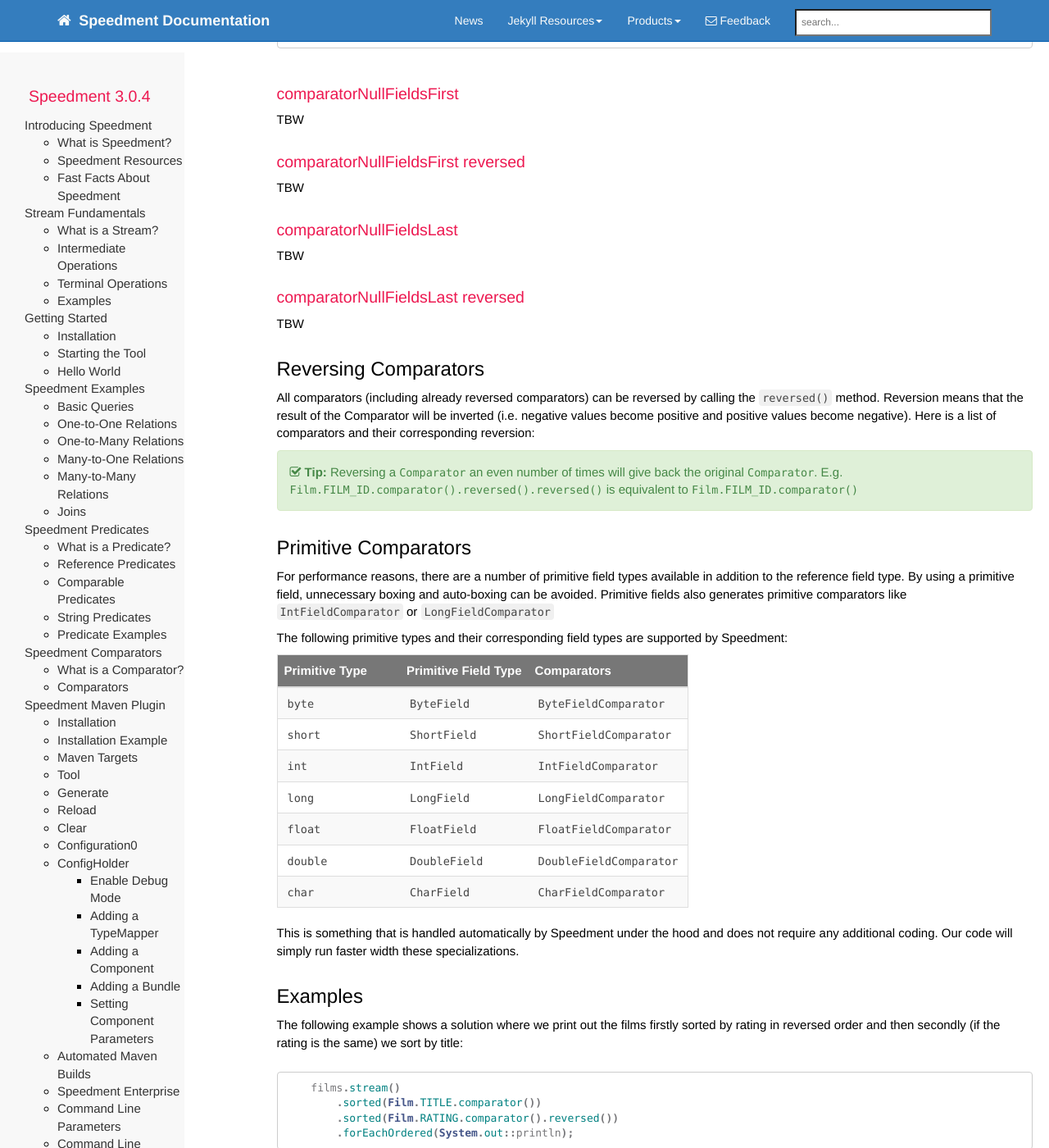
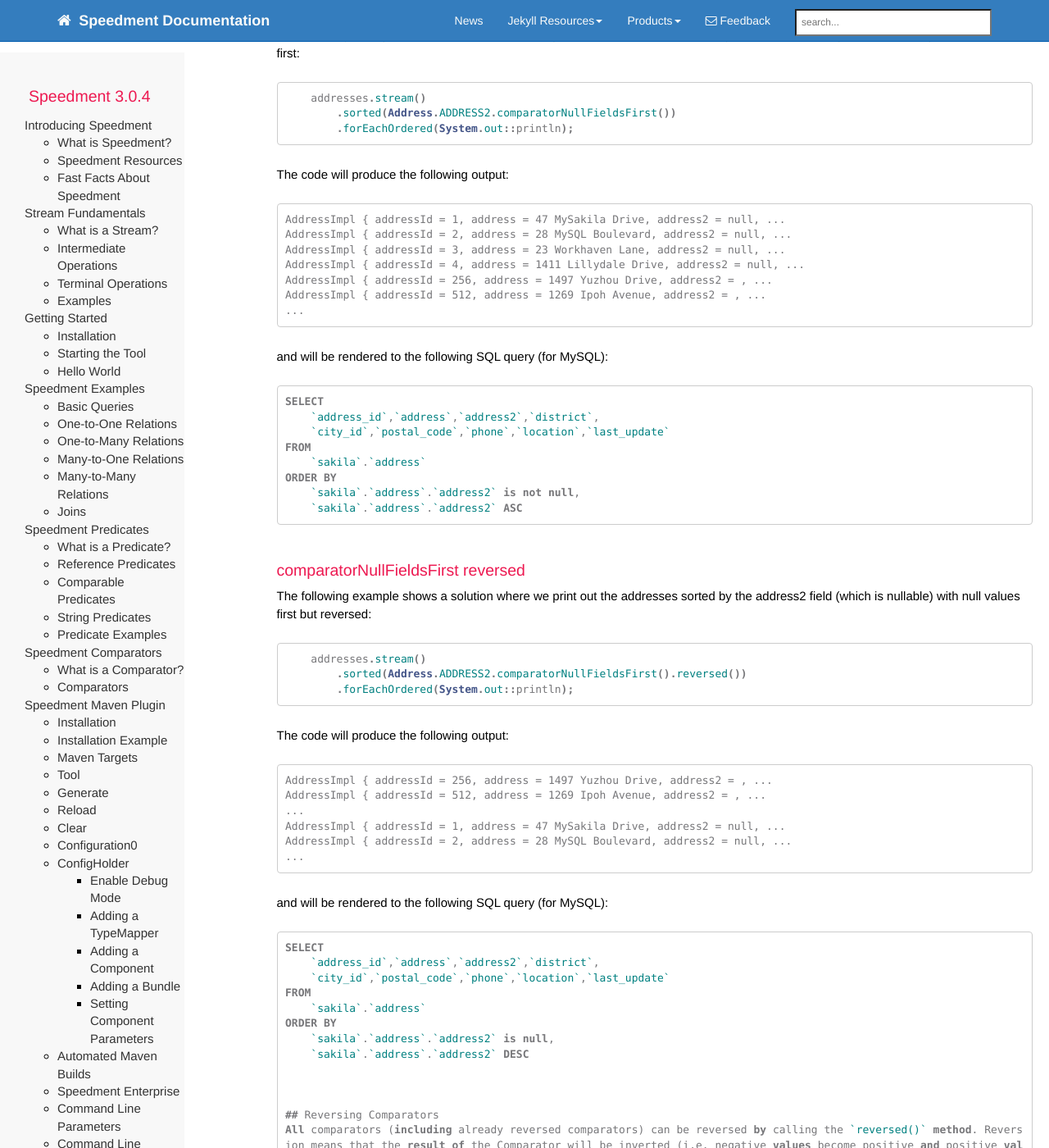
Before and after one commit to speedment/speedment-doc, a Jekyll site: the page built from pages/comparator.md, in a window 1280 px wide and 1400 px high, scrolled down 3315 px. Shown: the whole window at 82% size. Built offline with Jekyll 4.4.1, drawn with Linux system fonts in a browser that asks for light colours; nearby versions of some CDN libraries; comment, search, counter and statistics services are not loaded; some of the changed text lies outside the part shown.

Commit message:
Update comparator with new null handling

````diff
--- a/pages/comparator.md
+++ b/pages/comparator.md
@@ -67,10 +67,6 @@
 Don't do This: `sorted(Comparator.naturalOrder())`
 " %}
 
-{% include note.html content= "
-Speedment Enterprise in-JVM-memory acceleration is making use of the Field comparators.
-" %}
-
 The rest of this chapter will be about how we can get comparators from different `Field` types and how these comparators can be used.
 
 
@@ -83,14 +79,12 @@
 Comparable fields can be tested for equality and can also be compared to other objects of the same type.
 In the table below, the "Outcome" is a stream where the elements are `sorted()` using a `Comparator<ENTITY>` and they will have the:
 
-| Nulls | Method                                 |  Outcome                                               |
-| :--:  | :------------------------------------- | :----------------------------------------------------- |
-| No    | comparator()                           | natural order                                          |
-| No    | comparator().reversed()                | reversed natural order                                 |
-| Yes   | comparatorNullFieldsFirst()            | natural order with nulls first                         |
-| Yes   | comparatorNullFieldsFirst().reversed() | reversed natural order will nulls last                 |
-| Yes   | comparatorNullFieldsLast()             | natural order with nulls last                          |
-| Yes   | comparatorNullFieldsLast().reversed()  | reversed natural order with nulls first                |
+| Method                                 |  Outcome                                    | Example    |
+| :------------------------------------- | :------------------------------------------ | :--------- |
+| comparator()                           | natural order with nulls last               | A, B, null |
+| comparator().reversed()                | reversed (natural order with nulls last)    | null, B, A |
+| comparatorNullFieldsFirst()            | natural order with nulls first              | null, A, B |
+| comparatorNullFieldsFirst().reversed() | reversed (natural order will nulls first)   | B, A, null |
 
 ### comparator
 The following example shows a solution where we print out the films sorted by title:
@@ -115,6 +109,7 @@
 FROM
     `sakila`.`film`
 ORDER BY
+     `sakila`.`address`.`address2` is null,
      `sakila`.`film`.`title` ASC
 ```
 
@@ -142,21 +137,68 @@
 FROM
     `sakila`.`film`
 ORDER BY
+    `sakila`.`address`.`address2` is not null,
     `sakila`.`film`.`title` DESC
 ```
 
 
 ### comparatorNullFieldsFirst
-TBW
+The following example shows a solution where we print out the addresses sorted by the address2 field (which is nullable) with null values first:
+``` java
+    addresses.stream()
+        .sorted(Address.ADDRESS2.comparatorNullFieldsFirst())
+        .forEachOrdered(System.out::println);
+```
+The code will produce the following output:
+``` text
+AddressImpl { addressId = 1, address = 47 MySakila Drive, address2 = null, ...
+AddressImpl { addressId = 2, address = 28 MySQL Boulevard, address2 = null, ...
+AddressImpl { addressId = 3, address = 23 Workhaven Lane, address2 = null, ...
+AddressImpl { addressId = 4, address = 1411 Lillydale Drive, address2 = null, ...
+AddressImpl { addressId = 256, address = 1497 Yuzhou Drive, address2 = , ...
+AddressImpl { addressId = 512, address = 1269 Ipoh Avenue, address2 = , ...
+...
+```
+and will be rendered to the following SQL query (for MySQL):
+``` sql
+SELECT
+    `address_id`,`address`,`address2`,`district`,
+    `city_id`,`postal_code`,`phone`,`location`,`last_update`
+FROM
+    `sakila`.`address`
+ORDER BY
+    `sakila`.`address`.`address2` is not null,
+    `sakila`.`address`.`address2` ASC
+```
+
 
 ### comparatorNullFieldsFirst reversed
-TBW
+The following example shows a solution where we print out the addresses sorted by the address2 field (which is nullable) with null values first but reversed:
+``` java
+    addresses.stream()
+        .sorted(Address.ADDRESS2.comparatorNullFieldsFirst().reversed())
+        .forEachOrdered(System.out::println);
+```
+The code will produce the following output:
+``` text
+AddressImpl { addressId = 256, address = 1497 Yuzhou Drive, address2 = , ...
+AddressImpl { addressId = 512, address = 1269 Ipoh Avenue, address2 = , ...
+...
+AddressImpl { addressId = 1, address = 47 MySakila Drive, address2 = null, ...
+AddressImpl { addressId = 2, address = 28 MySQL Boulevard, address2 = null, ...
+...
+```
+and will be rendered to the following SQL query (for MySQL):
+``` sql
+SELECT
+    `address_id`,`address`,`address2`,`district`,
+    `city_id`,`postal_code`,`phone`,`location`,`last_update`
+FROM
+    `sakila`.`address`
+ORDER BY
+    `sakila`.`address`.`address2` is null,
+    `sakila`.`address`.`address2` DESC
 
-### comparatorNullFieldsLast
-TBW
-
-### comparatorNullFieldsLast reversed
-TBW
 
 
 ## Reversing Comparators
@@ -186,12 +228,12 @@
 This is something that is handled automatically by Speedment under the hood and does not require any additional coding. Our code will simply run faster width these specializations.
 
 ## Examples
-The following example shows a solution where we print out the films firstly sorted by rating in reversed order and then secondly (if the rating is the same) we sort by title:
+The following example shows a solution where we print out the films sorted firstly by rating in reversed order and then secondly (if the rating is the same) we sort by title:
 
 ``` java
     films.stream()
-        .sorted(Film.TITLE.comparator())
-        .sorted(Film.RATING.comparator().reversed())
+        .sorted(Film.TITLE.comparator())              // <-- Second order
+        .sorted(Film.RATING.comparator().reversed())  // <-- First order
         .forEachOrdered(System.out::println);
 ```
 The code will produce the following output:
@@ -213,8 +255,8 @@
     `sakila`.`film`.`rating` DESC, `sakila`.`film`.`title` ASC
 ```
 
-{% include tip.html content = "
-Note that the most significant (first order) comparator is given *last* in the order of `.sorted()` operators. This might look like counter-intuitive if you are used to SQL where the order is the other way around. However, this is a consequence of how Streams work. The last `sorted()` operator will supersede any preceeding `sorted()` operator.
+{% include note.html content = "
+Note that the most significant (first order) comparator is given *last* in the order of `.sorted()` operators. This might look like counter-intuitive if you are used to SQL where the order is the other way around. However, this is a consequence of how Streams work. The last `sorted()` operator will supersede any preceeding `sorted()` operator but since sorting is stable (for ordered streams), the previous order will be retained for entities that has the same sort key.
 " %}
 
 
````
